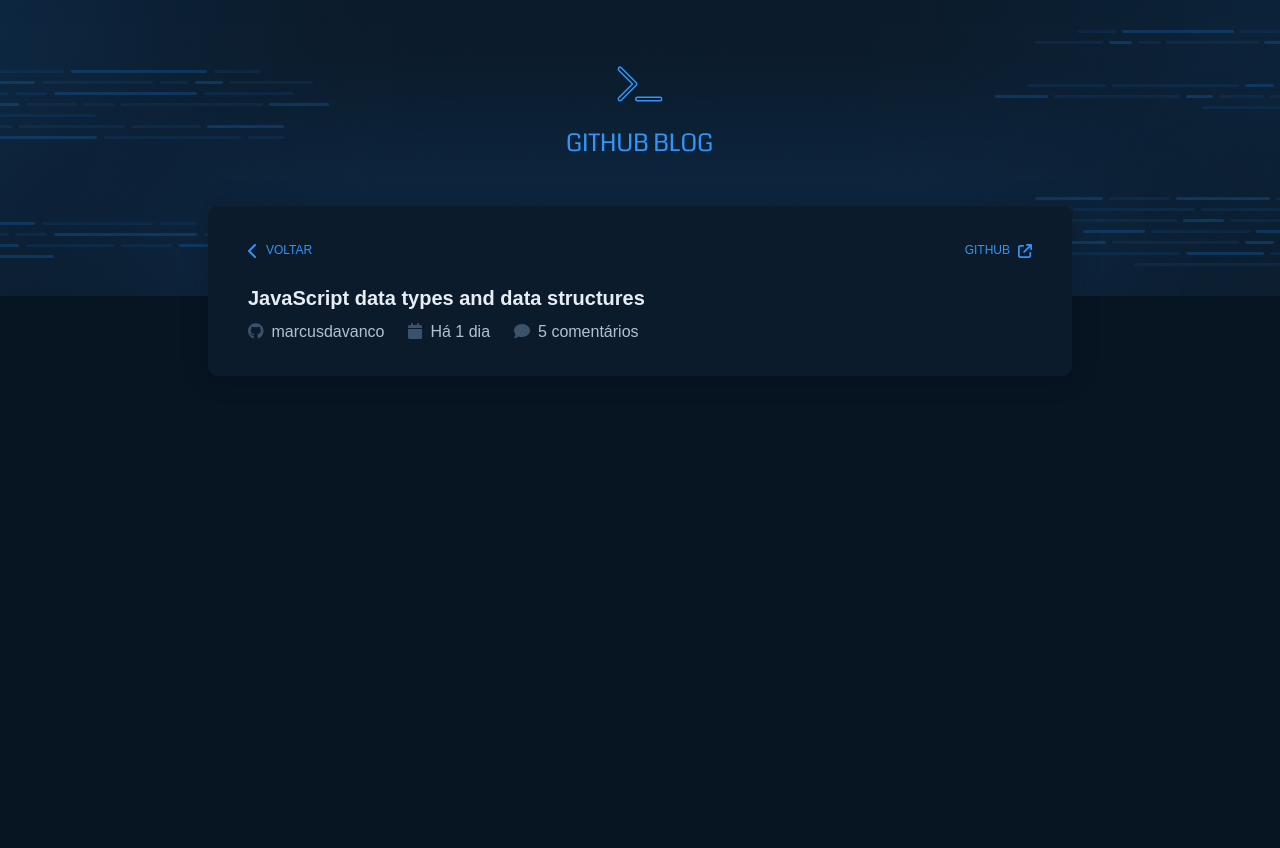
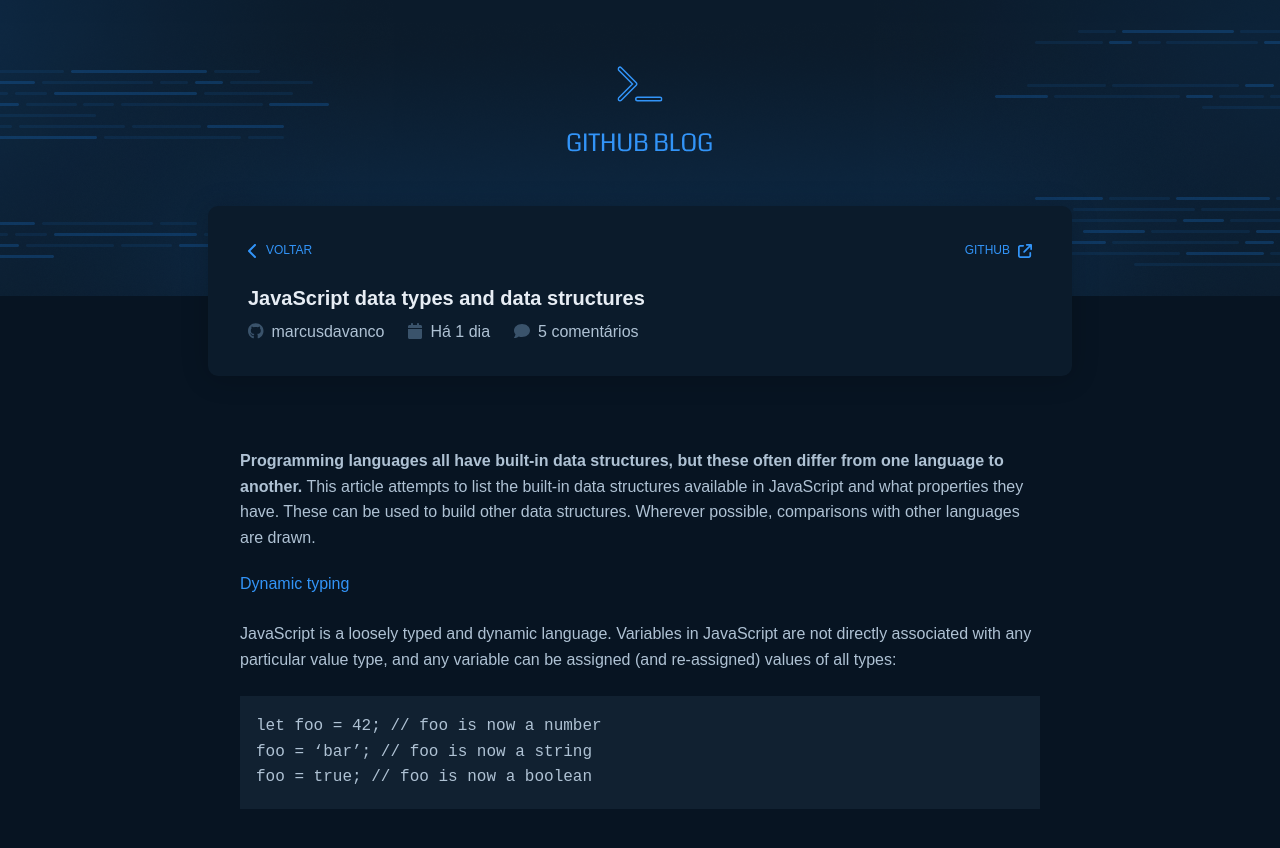
Before and after one commit to marcusdavanco/github-blog, a React (Vite) app: page /post in a window 1280 px wide. Shown: the top 848 px of the page. Before the commit the page ends 800 px from the top, so only its background shows below. Built offline with nearby package versions, Linux system fonts and the light colour scheme.

Commit message:
feat: wip: post page

```diff
--- a/src/pages/Post/index.tsx
+++ b/src/pages/Post/index.tsx
@@ -1,10 +1,39 @@
 import { PostHeaderCard } from "./components/PostHeaderCard";
-import { PostContainer } from "./styles";
+import { PostContainer, PostContent } from "./styles";
 
 export function Post() {
   return (
     <PostContainer>
       <PostHeaderCard />
+      <PostContent>
+        <p>
+          <strong>
+            Programming languages all have built-in data structures, but these
+            often differ from one language to another.
+          </strong>{" "}
+          This article attempts to list the built-in data structures available
+          in JavaScript and what properties they have. These can be used to
+          build other data structures. Wherever possible, comparisons with other
+          languages are drawn.
+        </p>
+
+        <span>Dynamic typing</span>
+
+        <p>
+          JavaScript is a loosely typed and dynamic language. Variables in
+          JavaScript are not directly associated with any particular value type,
+          and any variable can be assigned (and re-assigned) values of all
+          types:
+        </p>
+        <code>
+          let foo = 42; // foo is now a number
+          <br />
+          foo = ‘bar’; // foo is now a string
+          <br />
+          foo = true; // foo is now a boolean
+          <br />
+        </code>
+      </PostContent>
     </PostContainer>
   );
 }
--- a/src/pages/Post/styles.ts
+++ b/src/pages/Post/styles.ts
@@ -4,3 +4,30 @@
   width: 864px;
   margin: 0 auto 14.625rem;
 `;
+
+export const PostContent = styled.section`
+  margin: 2.5rem 2rem;
+  color: ${(props) => props.theme["base-label"]} strong {
+    font-weight: 700;
+  }
+
+  span {
+    color: ${(props) => props.theme["blue"]};
+  }
+
+  & > p:first-of-type {
+    margin-bottom: 1.3rem;
+  }
+
+  & > p:last-of-type {
+    margin-top: 1.5rem;
+  }
+
+  code {
+    background-color: ${(props) => props.theme["base-post"]};
+    display: flex;
+    flex-direction: column;
+    padding: 1.125rem 1rem;
+    margin-top: 1.5rem;
+  }
+`;
```
